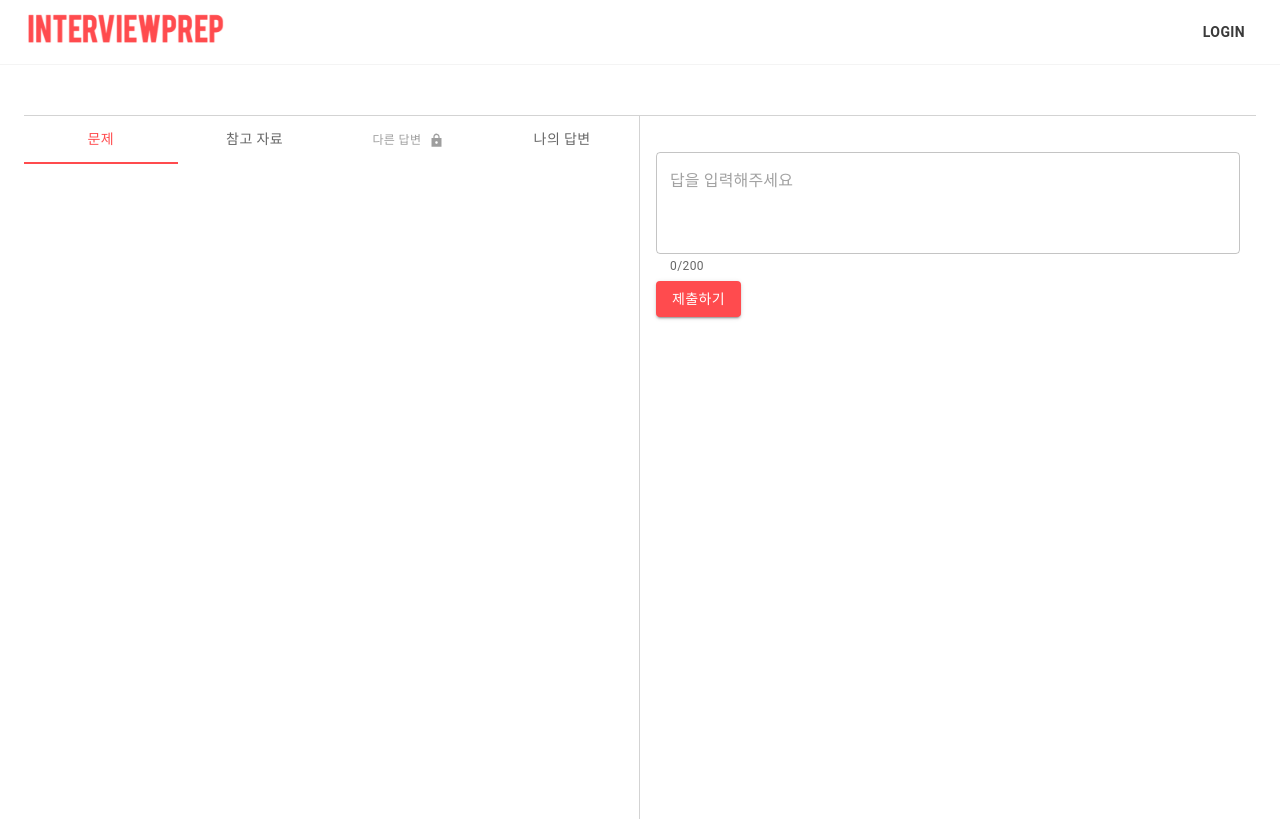
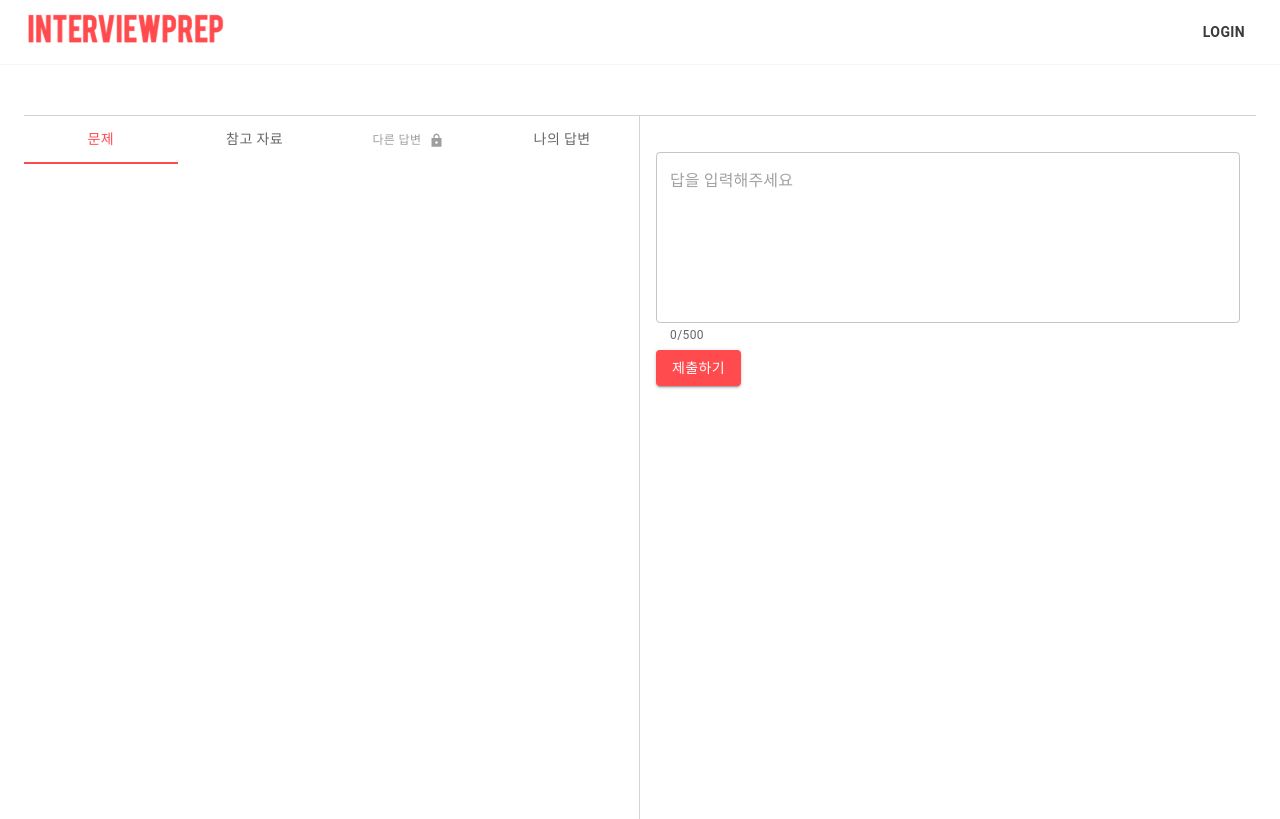
Before and after one commit to LeeJongbokz/front_interviewprep, a React (Create React App) app: page /test/1 in a window 1280 px wide. Built offline with nearby package versions, Linux system fonts and the light colour scheme; no server answers.

Commit message:
Update AnswerForm.js

```diff
--- a/src/component/TestScreen/AnswerSection/AnswerForm.js
+++ b/src/component/TestScreen/AnswerSection/AnswerForm.js
@@ -14,6 +14,9 @@ import FormLabel from '@mui/material/FormLabel';
 import SubmitButtonGroup from './SubmitButtonGroup';
 
 const AnswerForm = ({ questionId }) => {
+
+  const maxLength = 500;
+
   const [answer, setAnswer] = useState('');
   const authCtx = useContext(AuthContext);
   const navigate = useNavigate();
@@ -27,7 +30,7 @@ const AnswerForm = ({ questionId }) => {
     if (window.confirm('답안을 제출하시겠습니까?')) {
       const bodyData = {
         questionId,
-        content: answer.slice(0, 200),
+        content: answer.slice(0, maxLength),
       };
       const response = await fetch(`${BACKEND_BASE_URL}/answer/`, {
         method: 'POST',
@@ -59,13 +62,13 @@ const AnswerForm = ({ questionId }) => {
         <TextField
           id="answer"
           multiline
-          rows={3}
+          rows={6}
           onChange={changeHandler}
           placeholder="답을 입력해주세요"
           inputProps={{
-            maxLength: 200,
+            maxLength,
           }}
-          helperText={`${answer.length}/200`}
+          helperText={`${answer.length}/${maxLength}`}
         />
       </FormControl>
       <SubmitButtonGroup questionId={questionId} submitHandler={submitHandler} />
```
